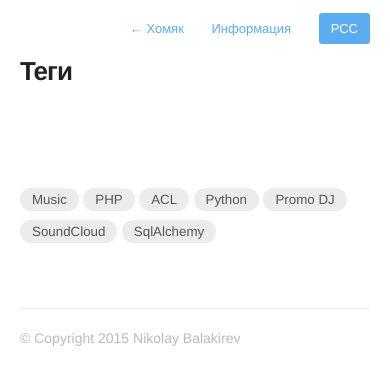
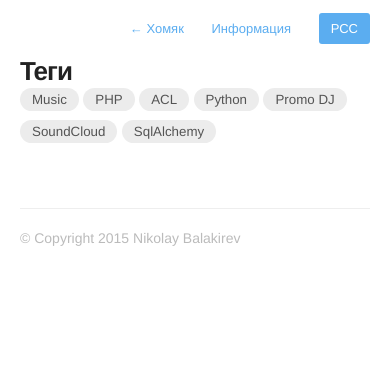
Before and after one commit to MadFaill/madfaill.github.io, a Jekyll site: the page built from tags.html, in a window 390 px wide. Shown: the top 385 px of the page. Built offline with Jekyll 4.4.1, drawn with Linux system fonts in a browser that asks for light colours; nearby versions of some CDN libraries; Markdown is read by kramdown in place of the engine named in the settings.

Commit message:
fix typo

```diff
--- a/_layouts/post.html
+++ b/_layouts/post.html
@@ -5,7 +5,7 @@
 
 {% assign post = page %}
 {% if post.tags.size > 0 %}
-    {% capture tags_content %}Posted with {% if post.tags.size == 1 %}<i class="fa fa-tag"></i>{% else %}<i class="fa fa-tags"></i>{% endif %}: {% endcapture %}
+    {% capture tags_content %}Метки{% if post.tags.size == 1 %}<i class="fa fa-tag"></i>{% else %}<i class="fa fa-tags"></i>{% endif %}: {% endcapture %}
     {% for post_tag in post.tags %}
         {% for data_tag in site.data.tags %}
             {% if data_tag.slug == post_tag %}
--- a/assets/css/style.css
+++ b/assets/css/style.css
@@ -630,7 +630,7 @@
 	.post { margin: 40px 0; }
 	#footer { margin-top: 60px; }
 
-	#post-list, #archive-list { margin-top: 0; }
+	#post-list, #archive-list, #tag-cloud { margin-top: 0; }
 	#post-meta { margin-top: 60px; }
 
 	#title { font-size: 17px; }
```
